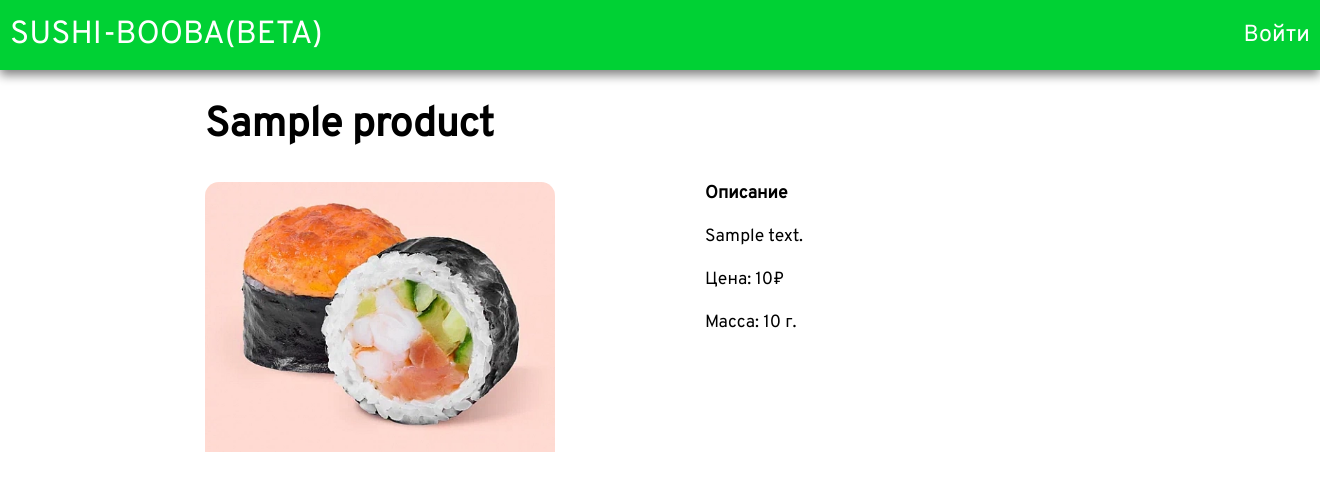
After one commit to booba-magistr/FastAPI, a FastAPI app: template app/templates/product.html in a window 1320 px wide. The commit adds this page. Shown: the top 491 px of the page. Run offline with FastAPI, Linux system fonts and the light colour scheme; the template is opened without the code that fills it: most values are stand-ins (such as "Sample title", 1, 10 or a date in 2020); parts of the project's set-up code (start-up, migrations or seed data) failed here and were passed over.

Commit message:
add handler for html page of product and css styles

```diff
--- /dev/null
+++ b/app/static/css/product.css
@@ -0,0 +1,33 @@
+a {
+    text-decoration: none;
+    color: white;
+}
+
+.product-img img {
+    width: 70%;
+}
+
+.product-title {
+    font-size: 1.7em;
+    margin-bottom: 30px;
+}
+
+.product-page {
+    width: 70%;
+    margin-left: auto;
+    margin-right: auto;
+}
+
+.product-description {
+    font-weight: 700;
+    font-size: 1.7em;
+}
+
+.product-info {
+    display: flex;
+}
+
+.product-price-weight>* {
+    margin-bottom: 20px;
+    font-size: 1.1em;
+}
--- a/app/templates/index.html
+++ b/app/templates/index.html
@@ -30,7 +30,7 @@
             {% for product in products %}
             <div class="product">
                 <div class="card-image">
-                    <a href="/products/{{ product.id }}"><img src="/static/images/{{product.id}}.webp" alt=""></a>
+                    <a href="/pages/products/{{ product.id }}"><img src="/static/images/{{product.id}}.webp" alt=""></a>
                 </div>
                 <div class="card-description">
                     <div class="card-title">
--- /dev/null
+++ b/app/templates/product.html
@@ -0,0 +1,48 @@
+<!DOCTYPE html>
+<html lang="en">
+<head>
+    <meta charset="UTF-8">
+    <meta name="viewport" content="width=device-width, initial-scale=1.0">
+    <title>{{product.name}}</title>
+    <link rel="stylesheet" href="/static/css/product.css">
+    <link rel="stylesheet" href="/static/css/style.css">
+</head>
+<body>
+    <header>
+        <div class="inside-header">
+            <div class="title">
+                <a href="/pages/products">SUSHI-BOOBA(BETA)</a>
+            </div>
+            <div class="login">
+                Войти
+            </div>
+        </div>
+    </header>
+    <section>
+        <div class="product-page">
+            <div class="product-title">
+                <h1>{{product.name}}</h1>
+            </div>
+            <div class="product-info">
+                <div class="product-title-photo">
+                    <div class="product-img">
+                        <img src="/static/images/{{product.id}}.webp" alt="{{product.name}}">
+                    </div>
+                </div>
+                <div class="product-price-weight">
+                    <div class="product-description"><p>Описание</p></div>
+                    <div class="product-ingredients">
+                        {{ product.description }}
+                    </div>
+                    <div class="product-price">
+                        Цена: {{ product.price }}&#8381;
+                    </div>
+                    <div class="product-weight">
+                        Масса: {{ product.weight }} г.
+                    </div>
+                </div>
+            </div>
+        </div>
+    </section>
+</body>
+</html>
```
Also changed, not shown: app/pages/router.py (+7 -1 lines).
